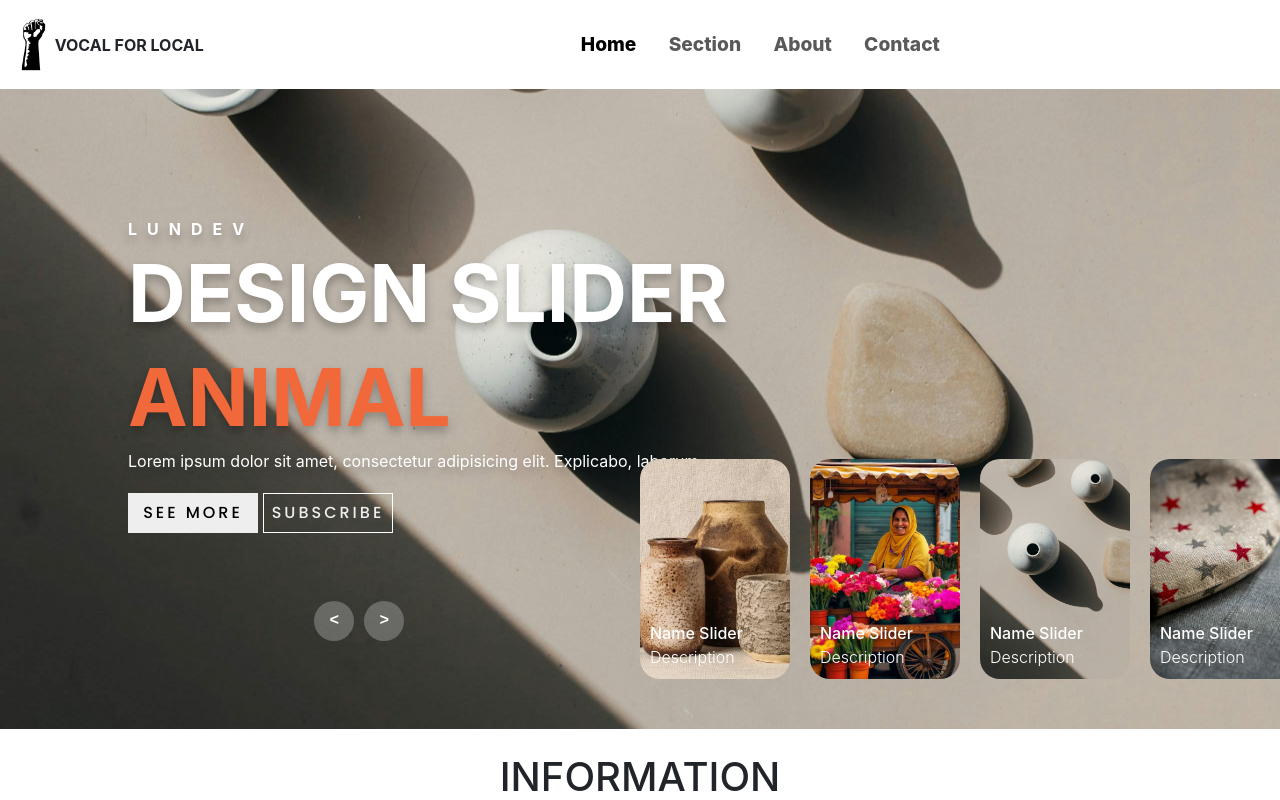
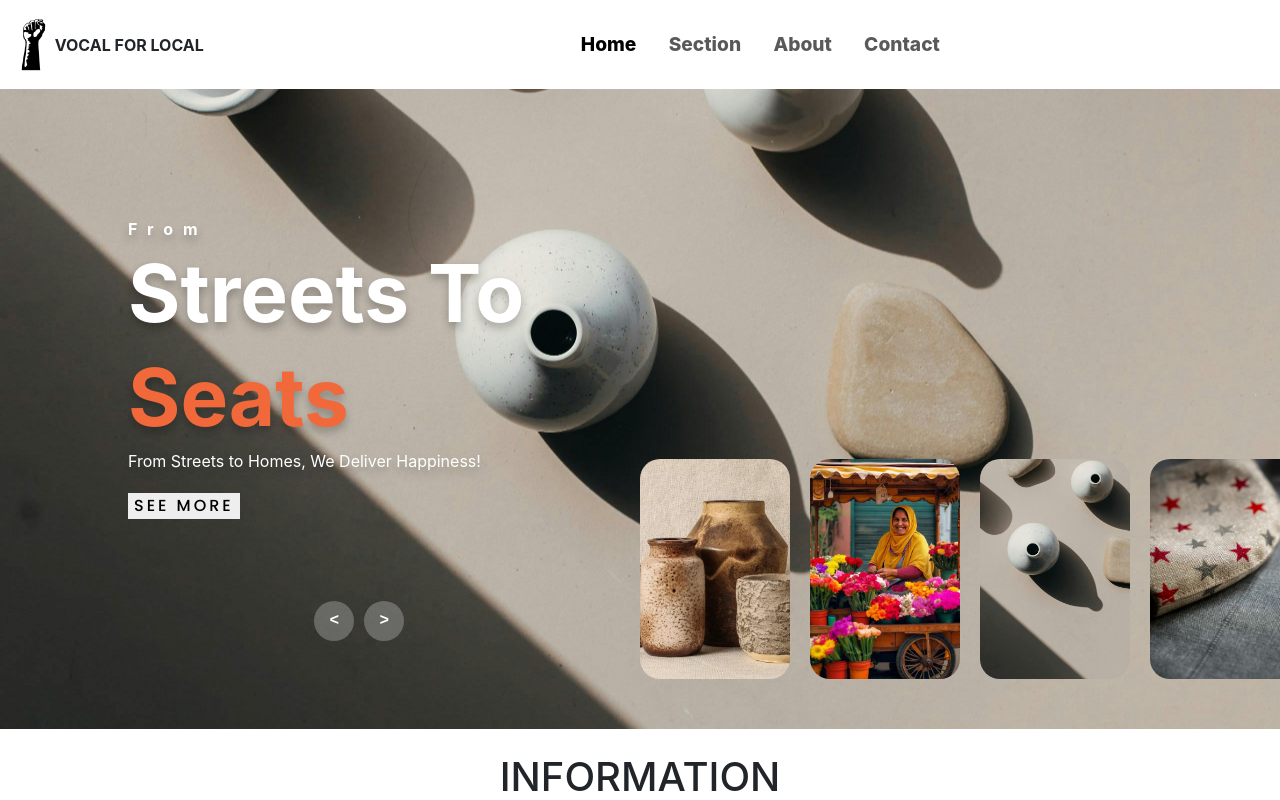
Before and after one commit to nishi1403/htm, a React (Create React App) app: page / in a window 1280 px wide. Shown: the top 800 px of the page. Built offline with nearby package versions, Linux system fonts and the light colour scheme.

Commit message:
Changes in carousel

```diff
--- a/src/Components/Carousel.js
+++ b/src/Components/Carousel.js
@@ -6,6 +6,7 @@ import img1 from './Images/slider1.jpg';
 import img2 from './Images/slider2.jpg';
 import img3 from './Images/pottery.JPG';
 import img4 from './Images/h4.jpg';
+import { Link } from 'react-router-dom';
 
 const Carousel = () => {
   useEffect(() => {
@@ -72,60 +73,60 @@ const Carousel = () => {
         <div className="item">
           <img src={img1} alt="Slider 1" />
           <div className="content">
-            <div className="author">LUNDEV</div>
-            <div className="title">DESIGN SLIDER</div>
-            <div className="topic">ANIMAL</div>
+            <div className="author">From</div>
+            <div className="title">Streets To</div>
+            <div className="topic">Seats</div>
             <div className="des">
-              Lorem ipsum dolor sit amet, consectetur adipisicing elit. Explicabo, laborum.
+              From Streets to Homes, We Deliver Happiness!
             </div>
             <div className="buttons">
-              <button>SEE MORE</button>
-              <button>SUBSCRIBE</button>
+            <Link to='/sections'><button>SEE MORE</button></Link>
+              {/* <button>SUBSCRIBE</button> */}
             </div>
           </div>
         </div>
         <div className="item">
           <img src={img2} alt="Slider 2" />
           <div className="content">
-            <div className="author">LUNDEV</div>
-            <div className="title">DESIGN SLIDER</div>
-            <div className="topic">ANIMAL</div>
+            <div className="author">From</div>
+            <div className="title">Streets To</div>
+            <div className="topic">Seats</div>
             <div className="des">
-              Lorem ipsum dolor sit amet, consectetur adipisicing elit. Explicabo, laborum.
+              From Streets to Homes, We Deliver Happiness!
             </div>
             <div className="buttons">
-              <button>SEE MORE</button>
-              <button>SUBSCRIBE</button>
+            <Link to='/sections'><button>SEE MORE</button></Link>
+              {/* <button>SUBSCRIBE</button> */}
             </div>
           </div>
         </div>
         <div className="item">
           <img src={img3} alt="Slider 3" />
           <div className="content">
-            <div className="author">LUNDEV</div>
-            <div className="title">DESIGN SLIDER</div>
-            <div className="topic">ANIMAL</div>
+            <div className="author">From</div>
+            <div className="title">Streets To</div>
+            <div className="topic">Seats</div>
             <div className="des">
-              Lorem ipsum dolor sit amet, consectetur adipisicing elit. Explicabo, laborum.
+              From Streets to Homes, We Deliver Happiness!
             </div>
             <div className="buttons">
-              <button>SEE MORE</button>
-              <button>SUBSCRIBE</button>
+            <Link to='/sections'><button>SEE MORE</button></Link>
+              {/* <button>SUBSCRIBE</button> */}
             </div>
           </div>
         </div>
         <div className="item">
           <img src={img4} alt="Slider 4" />
           <div className="content">
-            <div className="author">LUNDEV</div>
-            <div className="title">DESIGN SLIDER</div>
-            <div className="topic">ANIMAL</div>
+            <div className="author">From</div>
+            <div className="title">Streets To</div>
+            <div className="topic">Seats</div>
             <div className="des">
-              Lorem ipsum dolor sit amet, consectetur adipisicing elit. Explicabo, laborum.
+              From Streets to Homes, We Deliver Happiness!
             </div>
             <div className="buttons">
-              <button>SEE MORE</button>
-              <button>SUBSCRIBE</button>
+              <Link to='/sections'><button>SEE MORE</button></Link>
+              {/* <button>SUBSCRIBE</button> */}
             </div>
           </div>
         </div>
@@ -135,31 +136,15 @@ const Carousel = () => {
       <div className="thumbnail">
         <div className="item">
           <img src={img1} alt="Thumbnail 1" />
-          <div className="content">
-            <div className="title">Name Slider</div>
-            <div className="description">Description</div>
-          </div>
         </div>
         <div className="item">
           <img src={img2} alt="Thumbnail 2" />
-          <div className="content">
-            <div className="title">Name Slider</div>
-            <div className="description">Description</div>
-          </div>
         </div>
         <div className="item">
           <img src={img3} alt="Thumbnail 3" />
-          <div className="content">
-            <div className="title">Name Slider</div>
-            <div className="description">Description</div>
-          </div>
         </div>
         <div className="item">
           <img src={img4} alt="Thumbnail 4" />
-          <div className="content">
-            <div className="title">Name Slider</div>
-            <div className="description">Description</div>
-          </div>
         </div>
       </div>
 
```
